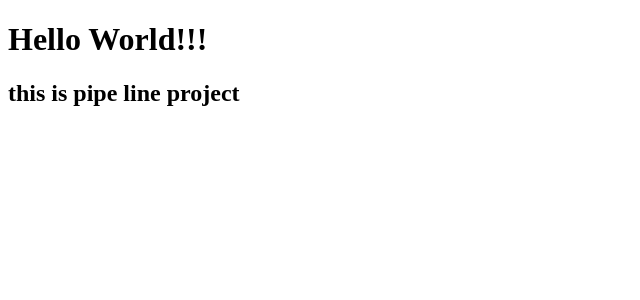
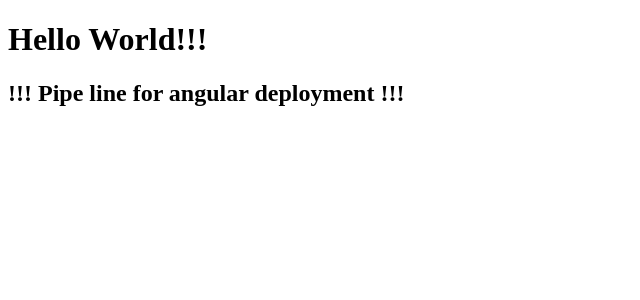
Before and after one commit to Amankashyap4/projectcicd, an Angular app: page / in a window 1280 px wide. Shown: the top 300 px of the page, without its empty margins (0-640 px from the left). Built offline with nearby package versions, Linux system fonts and the light colour scheme.

Commit message:
Testing by changes in index file - 28

```diff
--- a/src/app/app.component.html
+++ b/src/app/app.component.html
@@ -8,7 +8,7 @@
 <!-- * * * * * * * * * * * * * * * * * * * * * * * * * * * * * * * -->
 <h1>Hello World!!!</h1>
 
-<h2>this is pipe line project  </h2>
+<h2>!!! Pipe line for angular deployment !!! </h2>
 <!-- * * * * * * * * * * * * * * * * * * * * * * * * * * * * * * * -->
 <!-- * * * * * * * * * * * The content above * * * * * * * * * * * -->
 <!-- * * * * * * * * * * is only a placeholder * * * * * * * * * * -->
```
